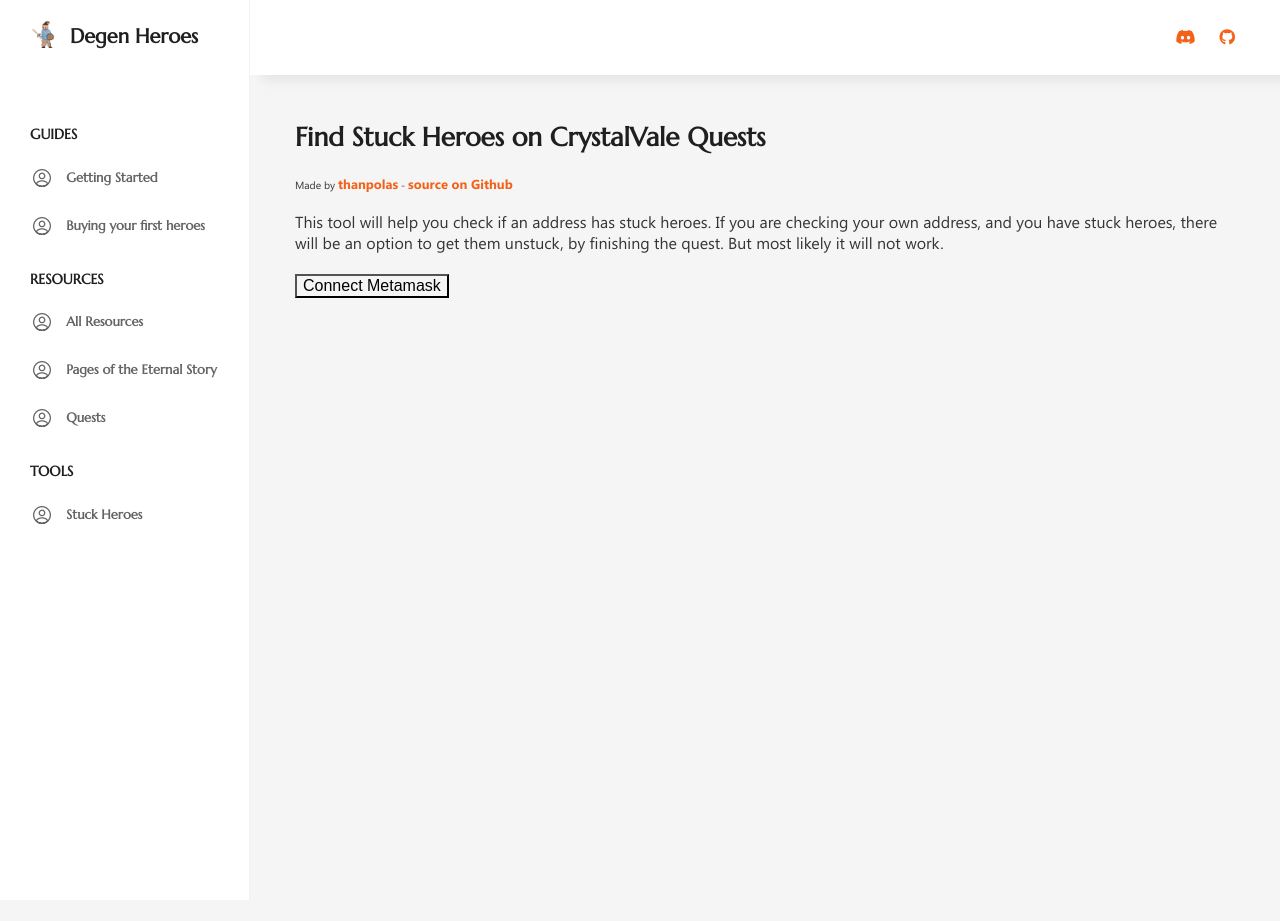
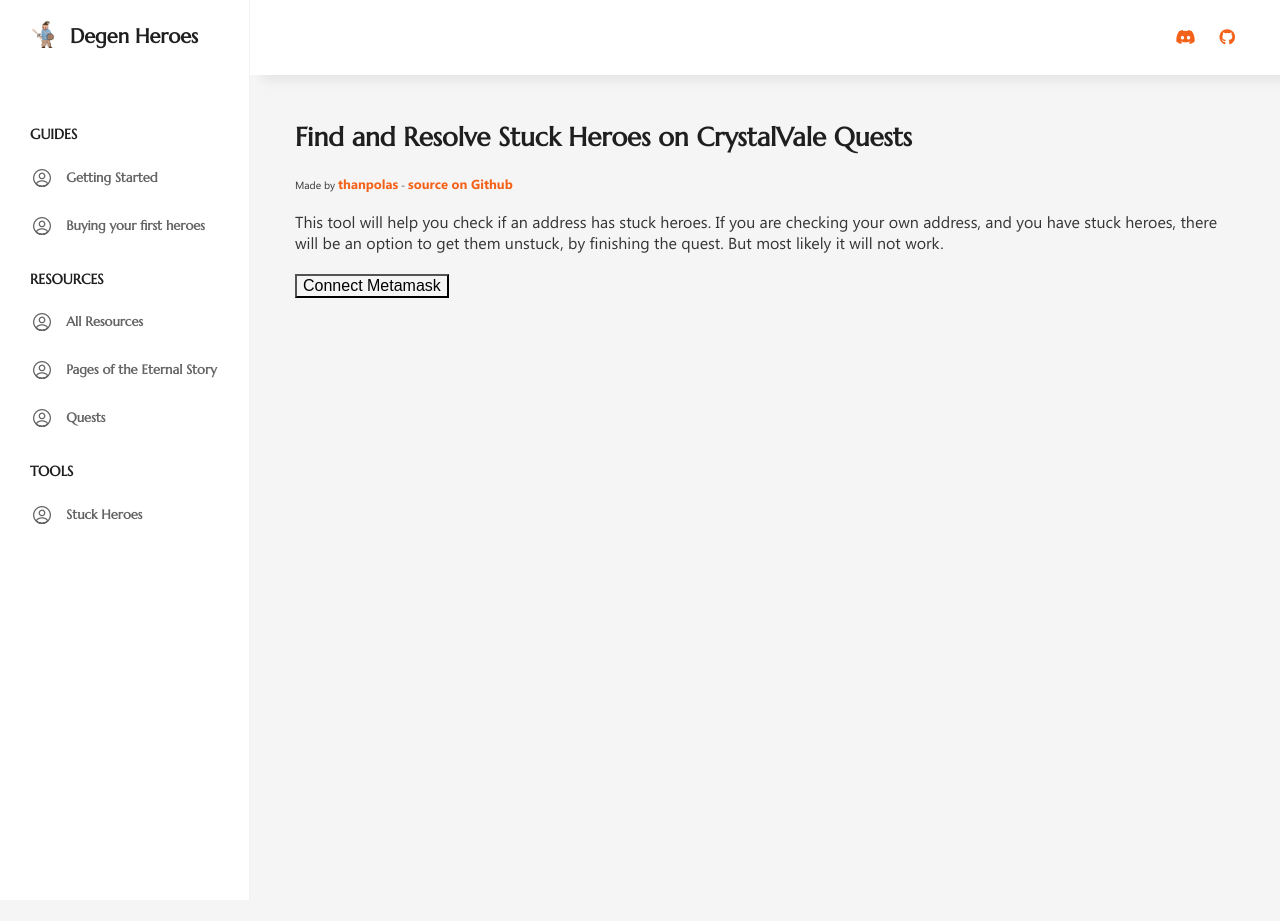
Before and after one commit to degen-heroes/degenheroes.gg, a Jekyll site: the page built from unstuck/index.html, in a window 1280 px wide. Built offline with Jekyll 4.4.1, drawn with Linux system fonts in a browser that asks for light colours; nearby versions of some CDN libraries; some web fonts are replaced.

Commit message:
more descriptive title on unstuck heroes

```diff
--- a/unstuck/index.html
+++ b/unstuck/index.html
@@ -2,7 +2,10 @@
 layout: default
 ---
 
-<h1 class="uk-text-lead">Find Stuck Heroes on CrystalVale Quests</h1>
+<h1 class="uk-text-lead">
+  Find and Resolve Stuck Heroes on CrystalVale Quests
+</h1>
+
 <p class="small-font">
   <small
     >Made by
```
